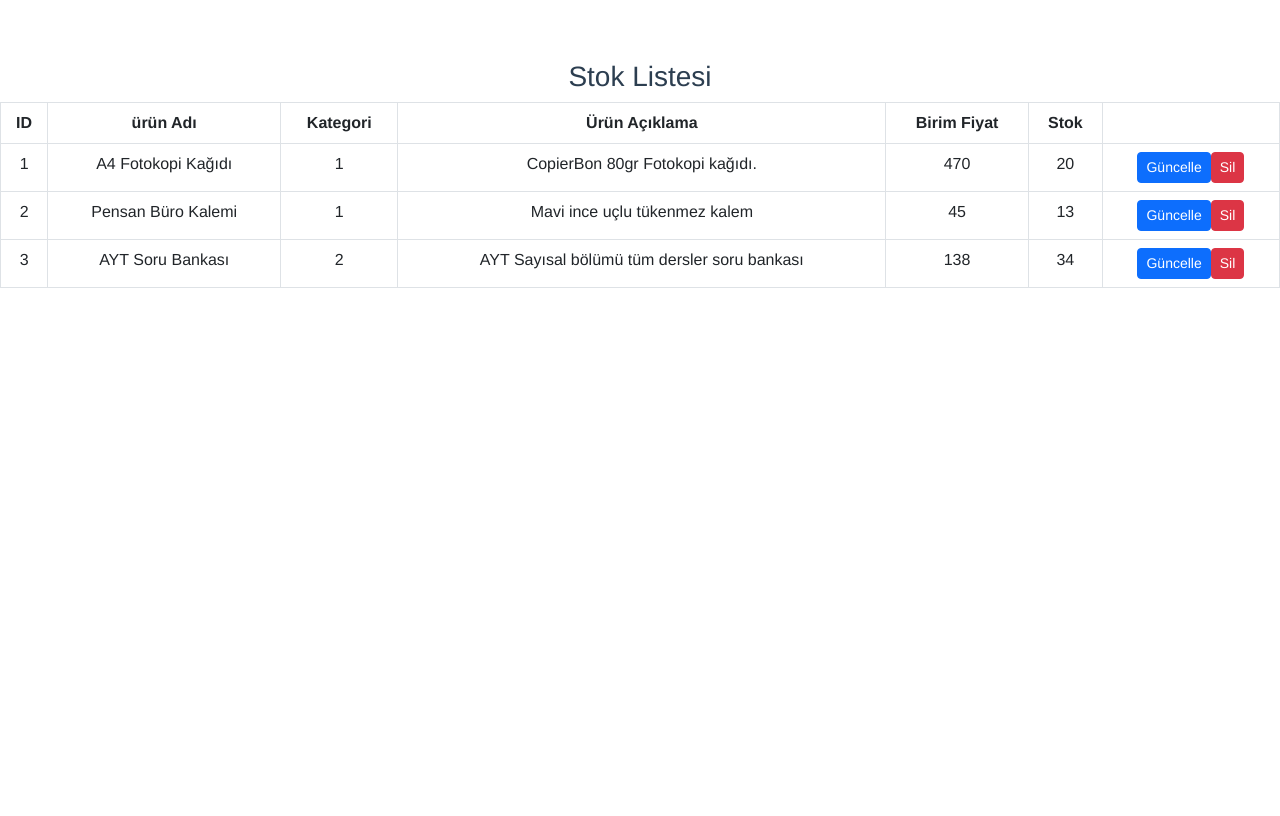
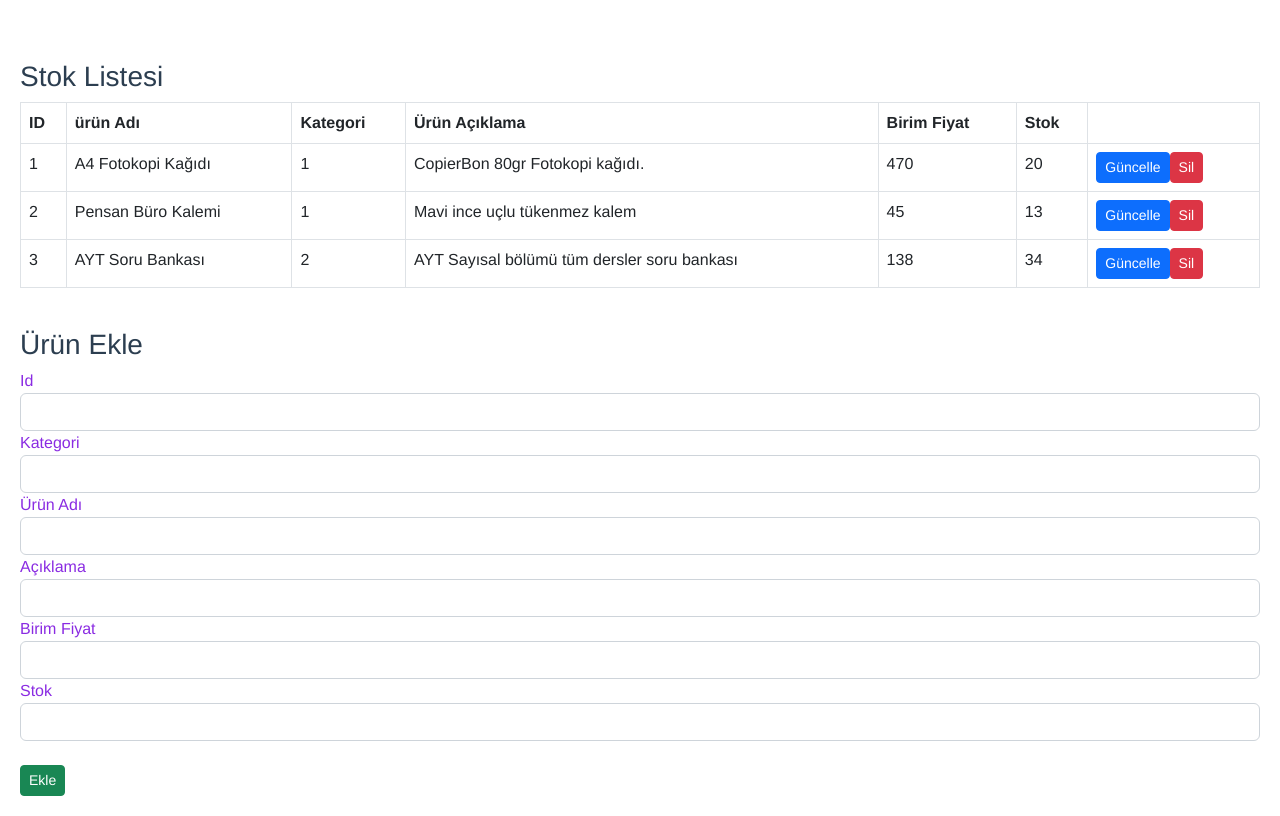
Before and after one commit to osmanesad/crud-vuejs, a Vue app in the folder project/: page / in a window 1280 px wide. Built offline with nearby package versions, Linux system fonts and the light colour scheme.

Commit message:
Update - Insert
Temel işlevleriyle bir veriyi güncelleme işlemini tamamladık. Aynı zamanda yeni bir veri eklemek içinde gerekli form nesnelerini oluşturduk ve fonksiyonlar ile bağladık.

```diff
--- a/project/src/App.vue
+++ b/project/src/App.vue
@@ -1,17 +1,22 @@
 <template>
   <!-- Buraya HelloWorld.veu içerisinde "template" kısmında ne yaptıysam oonu çağırıyor.  -->
   <div id="app">
+
     <ProductList @delete:product="deleteProduct" @update:product="updateProduct"  :products="products"/> <!-- Eyy ProductList eğer olurda bana bir event yollarsan -> @delete:product="" -->
+    <br/>
+    <h3>Ürün Ekle</h3>
+    <ProductAdd @add:product="addProduct" />
   </div>
 </template>
 
 <script>
 import ProductList from "./components/ProductList.vue";
+import ProductAdd from "./components/ProductAdd.vue";
 
 export default {
   name: "app",
   components: {
-    ProductList
+    ProductList, ProductAdd
   },
   data() {
     return {
@@ -30,6 +35,10 @@ export default {
     },
     updateProduct() {
 
+    },
+    addProduct(product) {
+      const newProduct = {...product}
+      this.products = [...this.products, newProduct]
     }
   }
 }
@@ -40,8 +49,8 @@ export default {
   font-family: Avenir, Helvetica, Arial, sans-serif;
   -webkit-font-smoothing: antialiased;
   -moz-osx-font-smoothing: grayscale;
-  text-align: center;
+  padding: 10px;
   color: #2c3e50;
-  margin-top: 60px;
+  margin-top: 20px;
 }
 </style>
--- /dev/null
+++ b/project/src/components/ProductAdd.vue
@@ -0,0 +1,66 @@
+<template>
+  <div id="addForm">
+    <form @submit.prevent="handleAdd">
+
+        <div class="form-group">
+            <label for="id">Id</label>
+            <input v-model="product.id" type="text" class="form-control" id="id" />
+        </div>
+
+        <div class="form-group">
+            <label for="categoryId">Kategori</label>
+            <input v-model="product.categoryId" type="text" class="form-control" id="categoryId" />
+        </div>
+
+        <div class="form-group">
+            <label for="productName">Ürün Adı</label>
+            <input v-model="product.productName" type="text" class="form-control" id="productName" />
+        </div>
+
+        <div class="form-group">
+            <label for="quantityPerUnit">Açıklama</label>
+            <input v-model="product.quantityPerUnit" type="text" class="form-control" id="quantityPerUnit" />
+        </div>
+
+        <div class="form-group">
+            <label for="unitPrice">Birim Fiyat</label>
+            <input v-model="product.unitPrice" type="text" class="form-control" id="unitPrice" />
+        </div>
+
+        <div class="form-group">
+            <label for="v">Stok</label>
+            <input v-model="product.unitInStock" type="text" class="form-control" id="unitInStock" />
+        </div>
+        <br/>
+
+        <button type="submit" class="btn btn-sm btn-success">Ekle</button>
+
+    </form>
+  </div>
+</template>
+
+<script>
+
+
+export default {
+    name: "product-add",
+    data() {
+        return {
+            product:{id:'',categoryId:'',productName:'',quantityPerUnit:'',unitPrice:'',unitInStock:''}
+        }
+    },
+    methods: {
+        handleAdd() {
+            this.$emit("add:product", this.product)
+        }
+    }
+};
+</script>
+
+<style scoped>
+#addForm{
+color: blueviolet;
+
+}
+
+</style>
```
